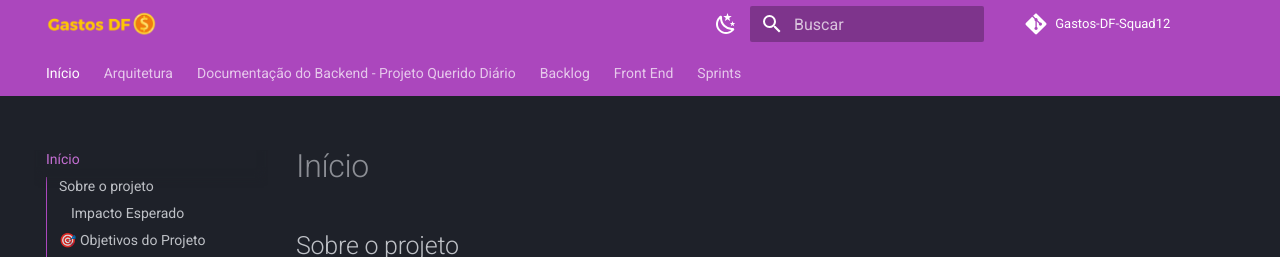
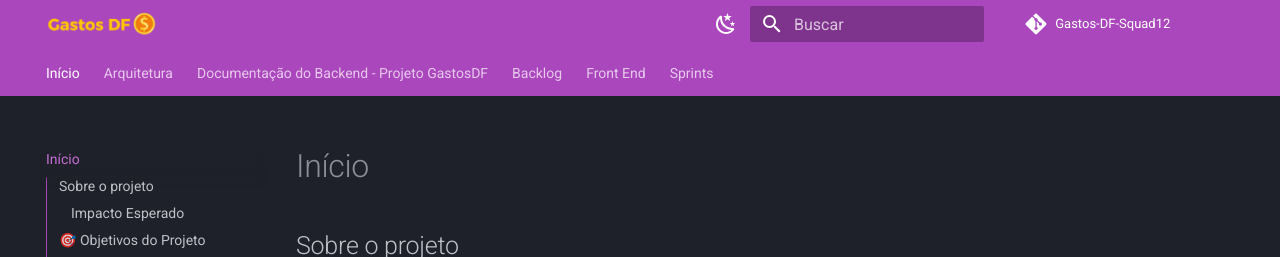
Before and after one commit to unb-mds/2024-1-Gastos-DF-Doc-Squad12, an MkDocs documentation site: the page built from docs/index.md, in a window 1280 px wide and 900 px high. Shown: the top 257 px of the window. Built offline with MkDocs 1.6.1 and Material for MkDocs 9.7.7, drawn with Linux system fonts in a browser that asks for light colours; comment, search, counter and statistics services are not loaded.

Commit message:
Update backend.md

```diff
--- a/docs/backend.md
+++ b/docs/backend.md
@@ -1,5 +1,4 @@
-# Documentação do Backend - Projeto Querido Diário
-
+# Documentação do Backend - Projeto GastosDF
 ## Visão Geral
 
 Este backend consiste em cinco algoritmos que interagem com a API "Querido Diário". Cada algoritmo é responsável por realizar uma busca específica na API, filtrar os dados recebidos e armazená-los em um arquivo JSON. Esses arquivos JSON são atualizados automaticamente por um workflow do GitHub, garantindo que os dados estejam sempre atualizados.
```
